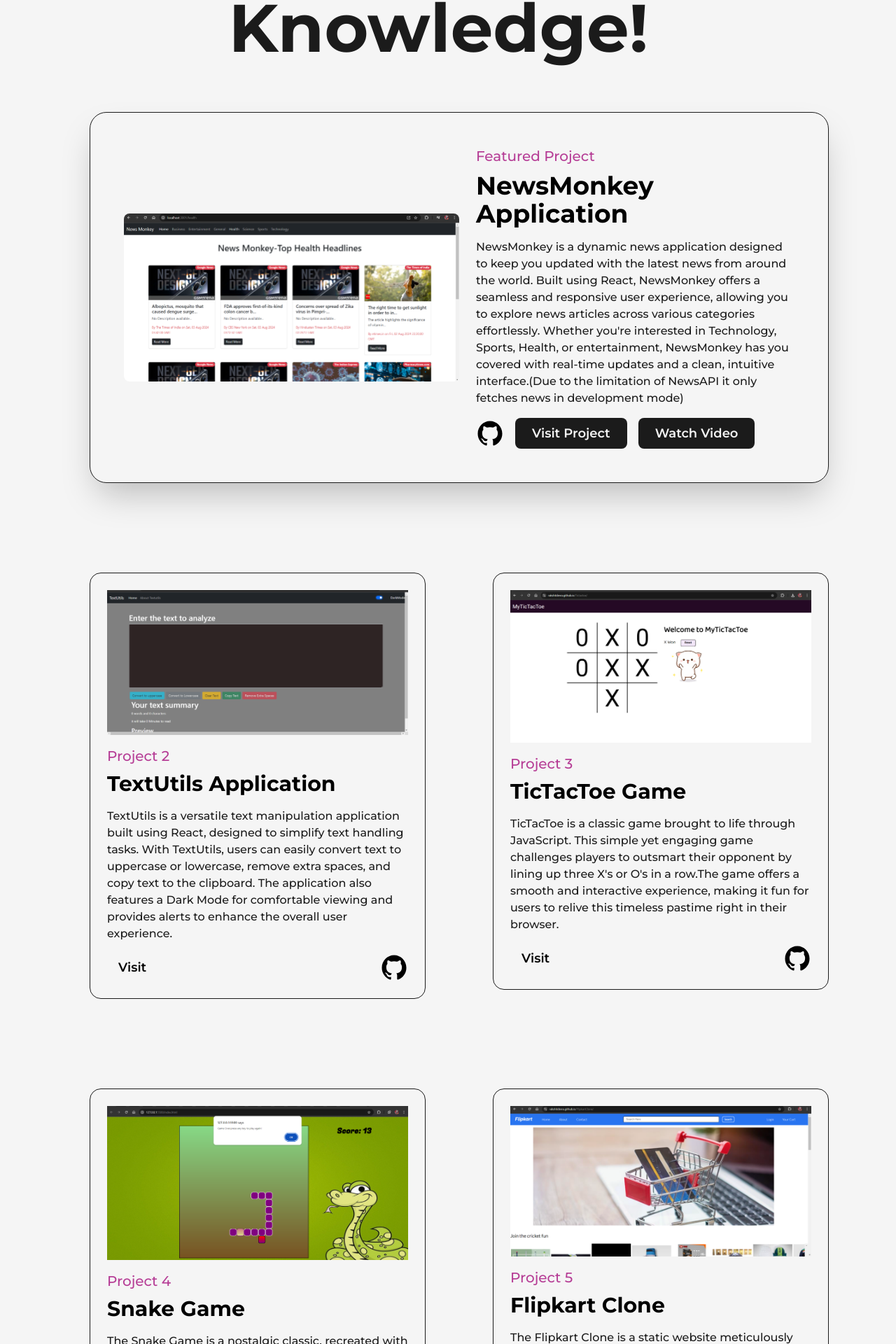
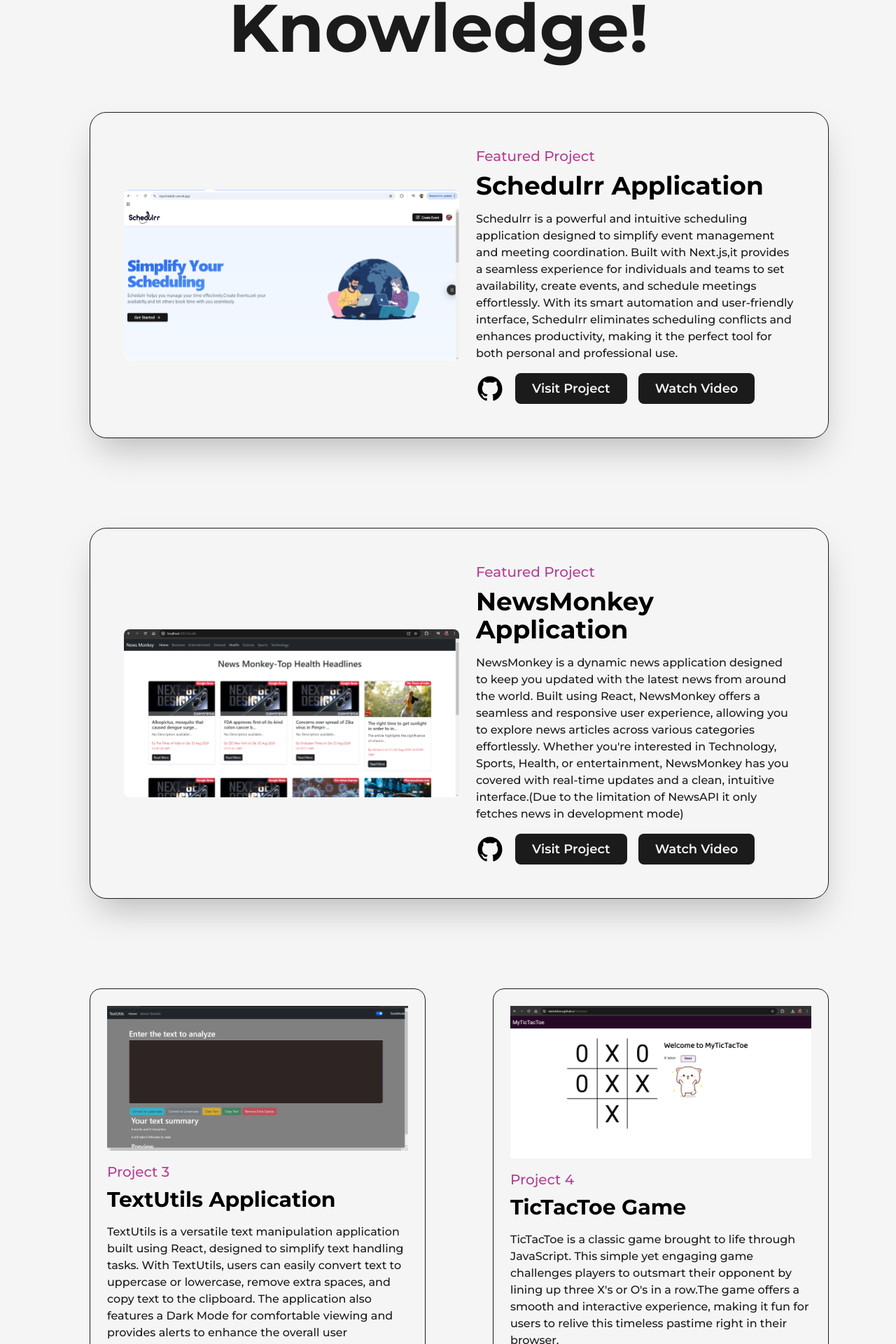
Before and after one commit to RakshitDevra/Portfolio, a Next.js app: page /projects in a window 1280 px wide. Shown: the part 376-2296 px from the top of the page at 70% size. Built offline with nearby package versions, Linux system fonts and the light colour scheme.

Commit message:
Added schedulrr and updated resume

```diff
--- a/src/pages/index.js
+++ b/src/pages/index.js
@@ -37,7 +37,7 @@
 
           </p>
           <div className='flex items-center self-start mt-2 lg:self-center '>
-            <Link href="/RakshitDevra_Resume.pdf" target={"_blank"} className='flex items-center bg-dark text-light p-2.5 px-6 rounded-lg text-lg font-semibold hover:bg-light hover:text-dark border-solid  border-transparent border-2 hover:border-dark dark:bg-light dark:text-dark hover:dark:bg-dark hover:dark:text-light hover:dark:border-light md:p-2 md:px-4 md:text-base   ' download={true}>Resume <LinkArrow className={"w-6 ml-1 "}/></Link>
+            <Link href="/Rakshit_Devra_Resume.pdf" target={"_blank"} className='flex items-center bg-dark text-light p-2.5 px-6 rounded-lg text-lg font-semibold hover:bg-light hover:text-dark border-solid  border-transparent border-2 hover:border-dark dark:bg-light dark:text-dark hover:dark:bg-dark hover:dark:text-light hover:dark:border-light md:p-2 md:px-4 md:text-base   ' download={true}>Resume <LinkArrow className={"w-6 ml-1 "}/></Link>
             <Link href="mailto:rakshitdevra123@gmail.com?subject=Regarding Employment Opportunity" target={"_blank"} className='ml-4 text-lg font-medium capitalize text-dark underline dark:text-light md:text-base '>Contact</Link>
           </div>
         </div>
--- a/src/pages/projects.js
+++ b/src/pages/projects.js
@@ -6,7 +6,7 @@
 import Link from 'next/link'
 import { GithubIcon } from '@/components/icons'
 import project1 from "../../public/images/projects/NewsMonkey.png"
-
+import Schedulrr from "../../public/images/projects/Schedulrr.png"
 import TextUtils from "../../public/images/projects/TextUtils.png"
 import TicTacToe from "../../public/images/projects/TicTacToe.png"
 import SnakeGame from "../../public/images/projects/SnakeGame.png"
@@ -20,7 +20,7 @@
 import TransitionEffect from '@/components/TransitionEffect'
 
 const FramerImage =motion(Image);
-const FeaturedProject = ({type,title,summary,img,link,github}) => {
+const FeaturedProject = ({type,title,summary,img,link,github,videolink}) => {
 return (
     <article className='w-full flex items-center justify-between rounded-3xl border border-solid border-dark bg-light shadow-2xl p-12 dark:bg-dark dark:border-light lg:flex-col lg:p-8 xs:rounded-2xl xs:rounded-br-3xl xs:p-4 '>
     {/* <div className='absolute top-0 -right-3 -z-10 w-[101%] h-[103%] rounded-[2.5rem] bg-dark dark:bg-light rounded-br-3xl xs:-right-2 sm::h-[102%] xs:w-full xs:rounded-[1.5rem]' /> */}
@@ -36,7 +36,7 @@
             <div className='mt-2 flex items-center'>
                 <Link href={github} target='_blank' className='w-10  dark:text-primaryDark'><GithubIcon /></Link>
                 <Link href={link} target='_blank' className='ml-4 rounded-lg bg-dark text-light p-2 px-6 text-lg font-semibold dark:bg-light dark:text-dark sm:px-4 sm:text-base '>Visit Project</Link>
-                <Link href="https://drive.google.com/file/d/1uAnpBX6fps7Fv3xx-o3mxWx9smNG9coe/view?usp=sharing" target='_blank' className='ml-4 rounded-lg bg-dark text-light p-2 px-6 text-lg font-semibold dark:bg-light dark:text-dark sm:px-4 sm:text-base '>Watch Video</Link>
+                <Link href={videolink} target='_blank' className='ml-4 rounded-lg bg-dark text-light p-2 px-6 text-lg font-semibold dark:bg-light dark:text-dark sm:px-4 sm:text-base '>Watch Video</Link>
             </div>
 
         </div>
@@ -79,38 +79,42 @@
         <Layout className='pt-16'>
             <AnimatedText text="Imagination Trumps Knowledge!" className='mb-16 lg:!text-7xl sm:mb-8 sm:!text-6xl xs:!text-4xl '/>
               <div className='grid grid-cols-12 gap-24 gap-y-32 xl:gap-x-16 lg:gap-x-8 md:gap-y-24 sm:gap-x-0 '>
+              <div className='col-span-12'>
+                   <FeaturedProject title="Schedulrr Application"
+summary="Schedulrr is a powerful and intuitive scheduling application designed to simplify event management and meeting coordination. Built with Next.js,it provides a seamless experience for individuals and teams to set availability, create events, and schedule meetings effortlessly. With its smart automation and user-friendly interface, Schedulrr eliminates scheduling conflicts and enhances productivity, making it the perfect tool for both personal and professional use." link=" https://myschedulrr.vercel.app/" type="Featured Project"  img={Schedulrr} github="https://github.com/RakshitDevra/Portfolio" videolink={"https://drive.google.com/file/d/1sK9VCn6Ar0p8z4xNiBY1u5B5rwzn8G0b/view?usp=sharing"}/>
+                </div>
                 <div className='col-span-12'>
                    <FeaturedProject title="NewsMonkey Application"
-summary="NewsMonkey is a dynamic news application designed to keep you updated with the latest news from around the world. Built using React, NewsMonkey offers a seamless and responsive user experience, allowing you to explore news articles across various categories effortlessly. Whether you're interested in Technology, Sports, Health, or entertainment, NewsMonkey has you covered with real-time updates and a clean, intuitive interface.(Due to the limitation of NewsAPI it only fetches news in development mode)" link=" https://rakshitdevra.github.io/NewsApplication/" type="Featured Project"  img={project1} github="https://github.com/RakshitDevra/NewsApplication" />
+summary="NewsMonkey is a dynamic news application designed to keep you updated with the latest news from around the world. Built using React, NewsMonkey offers a seamless and responsive user experience, allowing you to explore news articles across various categories effortlessly. Whether you're interested in Technology, Sports, Health, or entertainment, NewsMonkey has you covered with real-time updates and a clean, intuitive interface.(Due to the limitation of NewsAPI it only fetches news in development mode)" link=" https://rakshitdevra.github.io/NewsApplication/" type="Featured Project"  img={project1} github="https://github.com/RakshitDevra/NewsApplication" videolink={"https://drive.google.com/file/d/1uAnpBX6fps7Fv3xx-o3mxWx9smNG9coe/view?usp=sharing"}/>
                 </div>
                 <div className='col-span-6 sm:col-span-12'>
                 <Project title="TextUtils Application"
-summary="TextUtils is a versatile text manipulation application built using React, designed to simplify text handling tasks. With TextUtils, users can easily convert text to uppercase or lowercase, remove extra spaces, and copy text to the clipboard. The application also features a Dark Mode for comfortable viewing and provides alerts to enhance the overall user experience." link="https://rakshitdevra.github.io/TextUtilsReact/" type="Project 2"  img={TextUtils} github="https://github.com/RakshitDevra/TextUtilsReact" />
+summary="TextUtils is a versatile text manipulation application built using React, designed to simplify text handling tasks. With TextUtils, users can easily convert text to uppercase or lowercase, remove extra spaces, and copy text to the clipboard. The application also features a Dark Mode for comfortable viewing and provides alerts to enhance the overall user experience." link="https://rakshitdevra.github.io/TextUtilsReact/" type="Project 3"  img={TextUtils} github="https://github.com/RakshitDevra/TextUtilsReact" />
                 </div>
                 <div className='col-span-6 sm:col-span-12'>
                 <Project title="TicTacToe Game"
-summary="TicTacToe is a classic game brought to life through JavaScript. This simple yet engaging game challenges players to outsmart their opponent by lining up three X's or O's in a row.The game offers a smooth and interactive experience, making it fun for users to relive this timeless pastime right in their browser." link="https://rakshitdevra.github.io/Tictactoe/" type="Project 3"  img={TicTacToe} github="https://github.com/RakshitDevra/Tictactoe" />
+summary="TicTacToe is a classic game brought to life through JavaScript. This simple yet engaging game challenges players to outsmart their opponent by lining up three X's or O's in a row.The game offers a smooth and interactive experience, making it fun for users to relive this timeless pastime right in their browser." link="https://rakshitdevra.github.io/Tictactoe/" type="Project 4"  img={TicTacToe} github="https://github.com/RakshitDevra/Tictactoe" />
                 </div>
                 <div className='col-span-6 sm:col-span-12'>
                 <Project title="Snake Game"
-summary="The Snake Game is a nostalgic classic, recreated with JavaScript to provide an engaging and interactive experience. In this game, players guide a growing snake to consume food items while avoiding collisions with the walls and the snake's own body. With smooth controls and dynamic gameplay, this version of Snake brings the timeless fun of the original right to your browser." link="https://rakshitdevra.github.io/SnakeGame/" type="Project 4"  img={SnakeGame} github="https://github.com/RakshitDevra/SnakeGame" />
+summary="The Snake Game is a nostalgic classic, recreated with JavaScript to provide an engaging and interactive experience. In this game, players guide a growing snake to consume food items while avoiding collisions with the walls and the snake's own body. With smooth controls and dynamic gameplay, this version of Snake brings the timeless fun of the original right to your browser." link="https://rakshitdevra.github.io/SnakeGame/" type="Project 5"  img={SnakeGame} github="https://github.com/RakshitDevra/SnakeGame" />
                 </div>
                 <div className='col-span-6 sm:col-span-12'>
                 <Project title="Flipkart Clone"
-summary="The Flipkart Clone is a static website meticulously crafted using CSS to emulate the design and layout of the popular e-commerce platform, Flipkart. This project showcases a keen eye for detail and a strong grasp of CSS, replicating the user interface elements, color schemes, and overall look and feel of the original site. It serves as a testament to my web design skills and ability to recreate complex layouts with precision." link="https://rakshitdevra.github.io/FlipkartClone/" type="Project 5"  img={FlipkatClone} github="https://github.com/RakshitDevra/FlipkartClone" />
+summary="The Flipkart Clone is a static website meticulously crafted using CSS to emulate the design and layout of the popular e-commerce platform, Flipkart. This project showcases a keen eye for detail and a strong grasp of CSS, replicating the user interface elements, color schemes, and overall look and feel of the original site. It serves as a testament to my web design skills and ability to recreate complex layouts with precision." link="https://rakshitdevra.github.io/FlipkartClone/" type="Project 6"  img={FlipkatClone} github="https://github.com/RakshitDevra/FlipkartClone" />
                 </div>
                 <div className='col-span-6 sm:col-span-12'>
                 <Project title="Racing Cars"
-summary="The Moving Cars Animation is a dynamic and visually captivating project built entirely using CSS. This animation showcases cars smoothly moving across the screen, demonstrating advanced CSS techniques and creativity." link="https://rakshitdevra.github.io/Racingcars/" type="Project 6"  img={MovingCars} github="https://github.com/RakshitDevra/Racingcars" />
+summary="The Moving Cars Animation is a dynamic and visually captivating project built entirely using CSS. This animation showcases cars smoothly moving across the screen, demonstrating advanced CSS techniques and creativity." link="https://rakshitdevra.github.io/Racingcars/" type="Project 7"  img={MovingCars} github="https://github.com/RakshitDevra/Racingcars" />
                 </div>
                 <div className='col-span-6 sm:col-span-12'>
                 <Project title="Portfolio Website"
-summary="I have built a comprehensive portfolio website using Next.js to showcase my work and achievements. This website highlights my projects, providing detailed descriptions and insights into my development process. It also includes my educational background, giving a clear view of my academic journey. Additionally, the site features a section dedicated to my GitHub repositories, allowing visitors to explore my code and contributions. This portfolio serves as a central hub for my professional presence, demonstrating my skills and dedication to web development" link="/" type="Project 7"  img={Portfolio} github="https://github.com/RakshitDevra" />
+summary="I have built a comprehensive portfolio website using Next.js to showcase my work and achievements. This website highlights my projects, providing detailed descriptions and insights into my development process. It also includes my educational background, giving a clear view of my academic journey. Additionally, the site features a section dedicated to my GitHub repositories, allowing visitors to explore my code and contributions. This portfolio serves as a central hub for my professional presence, demonstrating my skills and dedication to web development" link="/" type="Project 8"  img={Portfolio} github="https://github.com/RakshitDevra" />
                 </div>
                 <div className='col-span-6 sm:col-span-12'>
                 <Project title="Facebook Landing Page"
 summary="This static Facebook login page, crafted entirely with Tailwind CSS, showcases a clean and responsive design inspired by the Facebook login interface." link="https://rakshitdevra.github.io/Facebookclone/
-" type="Project 8"  img={FbLoginPage} github="https://github.com/RakshitDevra/Facebookclone" />
+" type="Project 9"  img={FbLoginPage} github="https://github.com/RakshitDevra/Facebookclone" />
                 </div>
 
               </div>
```
Also changed, not shown: public/images/projects/Schedulrr.png (added), 1 other file (tests, documents, lock files or other folders).
